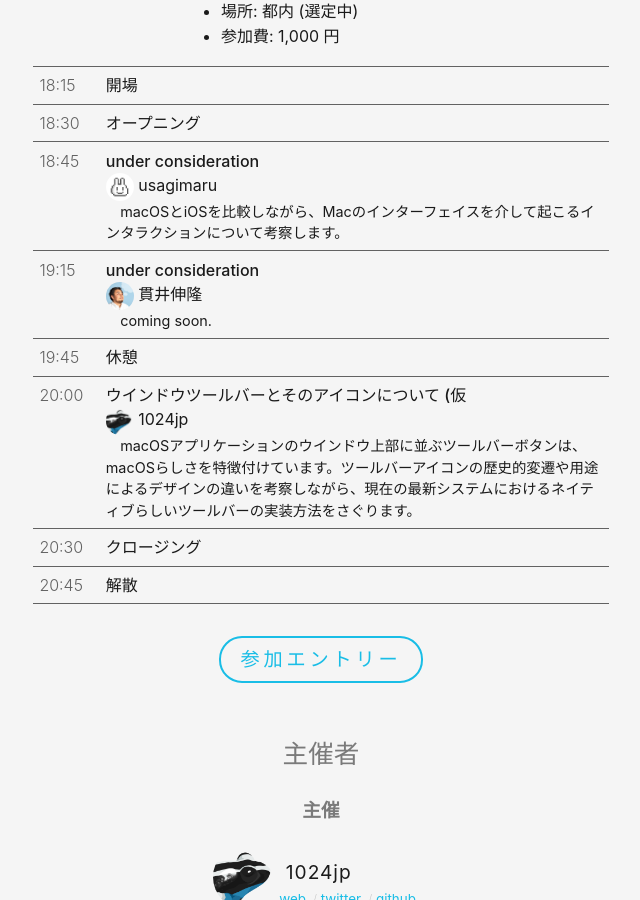
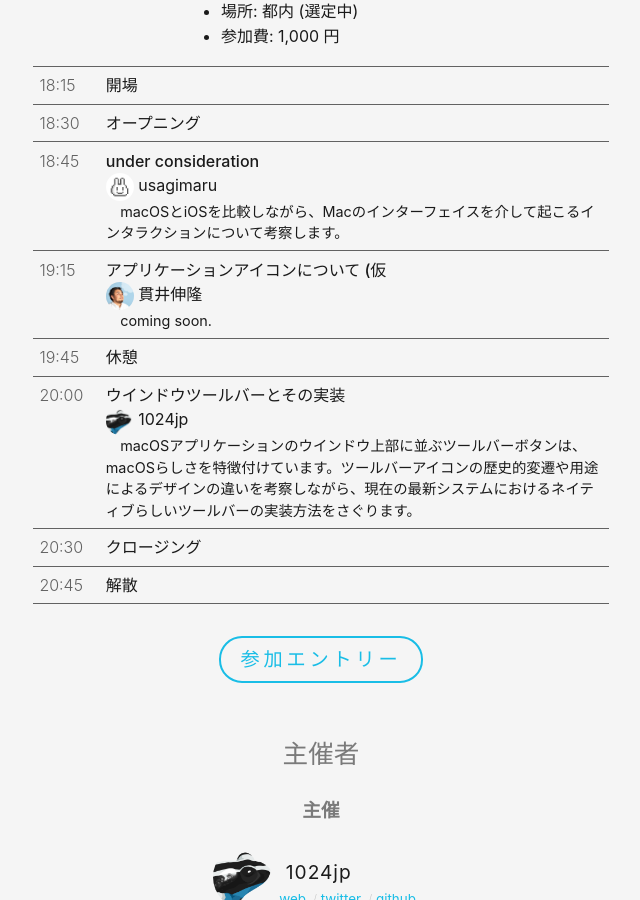
Before and after one commit to macOS-native/macos-native.github.io, a Jekyll site: the page built from index.md, in a window 1280 px wide and 900 px high, scrolled down 1232 px. Shown: the whole window, without its empty margins (319-959 px from the left). Built offline with Jekyll 4.4.1, drawn with Linux system fonts in a browser that asks for light colours.

Commit message:
Add nukui-san’s tentative title

```diff
--- a/_data/events.yml
+++ b/_data/events.yml
@@ -17,7 +17,7 @@ symposium_01:
       description: |
         macOSとiOSを比較しながら、Macのインターフェイスを介して起こるインタラクションについて考察します。
     - time: "19:15"
-      title: "under consideration"
+      title: "アプリケーションアイコンについて (仮"
       presenter:
         name: 貫井伸隆
         avatar: nobtaka
@@ -26,7 +26,7 @@ symposium_01:
     - time: "19:45"
       title: "休憩"
     - time: "20:00"
-      title: "ウインドウツールバーとそのアイコンについて (仮"
+      title: "ウインドウツールバーとその実装"
       presenter:
         name: 1024jp
         avatar: 1024jp
```
